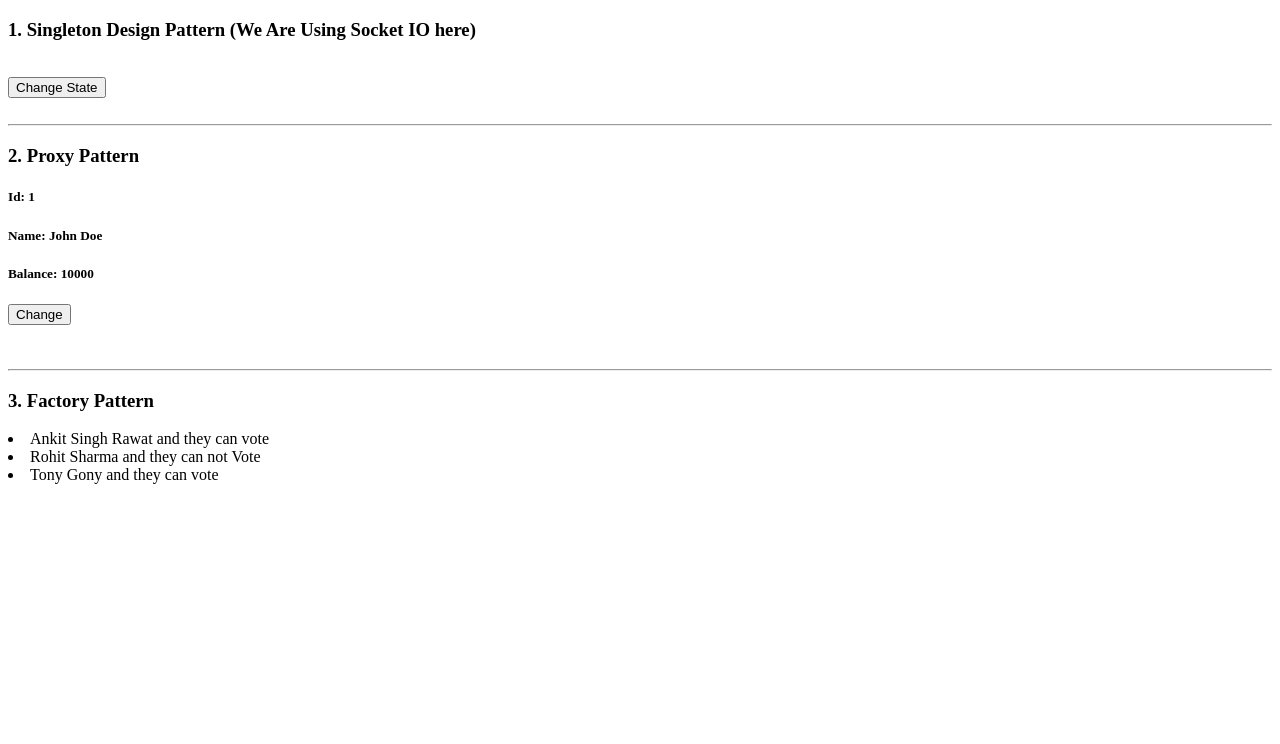
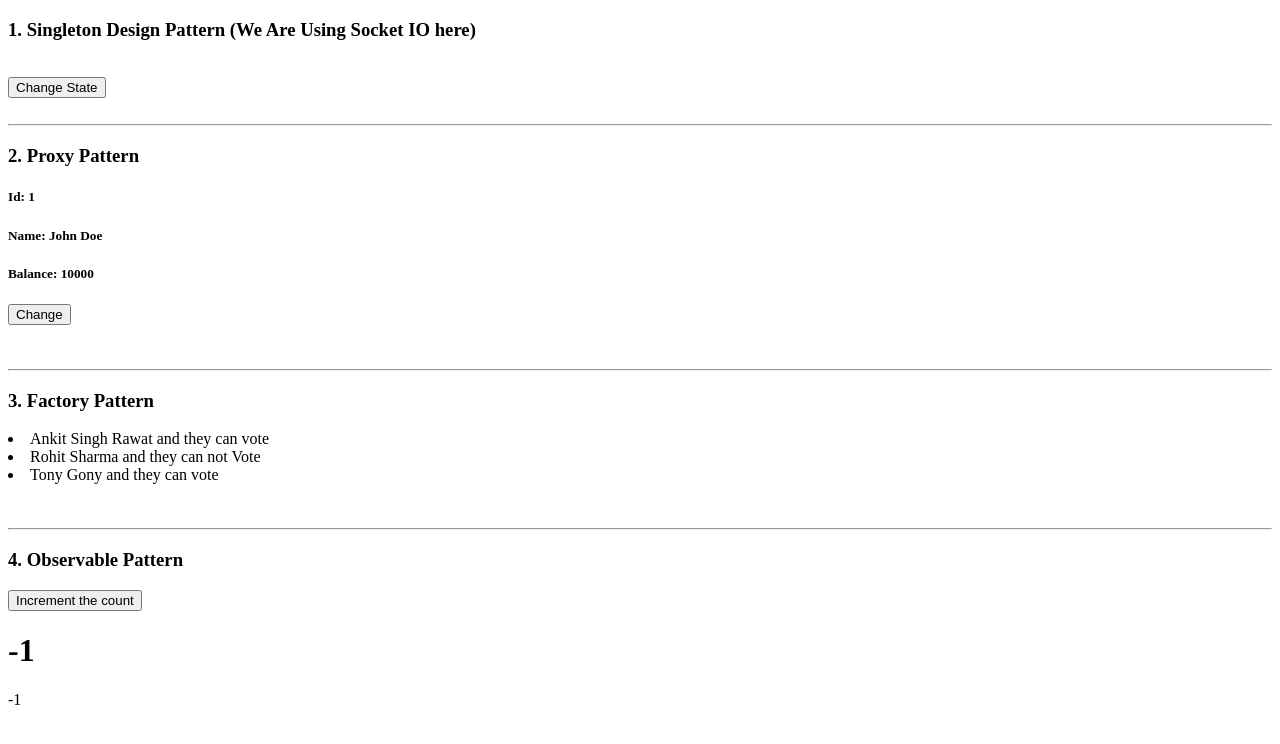
Before and after one commit to AnkitSinghRawat1/Design-Patterns, a React (Vite) app: page / in a window 1280 px wide. Shown: the top 744 px of the page. Built offline with nearby package versions, Linux system fonts and the light colour scheme.

Commit message:
'Observable Pattern'

```diff
--- a/src/App.js
+++ b/src/App.js
@@ -2,6 +2,7 @@ import { useState } from "react";
 import SocketService from "./SingletonDP";
 import ProxyPattern from "./ProxyPattern";
 import FactoryPattern from "./FactoryPattern";
+import ObserverPattern from "./ObserverPattern";
 
 export function App() {
 
@@ -31,6 +32,11 @@ export function App() {
             <br></br>
             <hr></hr>
             <FactoryPattern />
+
+            <br></br>
+            <br></br>
+            <hr></hr>
+            <ObserverPattern />
         </div>
     );
   }
--- /dev/null
+++ b/src/ObserverPattern.js
@@ -0,0 +1,30 @@
+import React from "react";
+import { useStore } from "./useStore";
+import { store } from "./Store";
+
+const Text = () => {
+  const count = useStore(-1);
+  console.log("a", count);
+  return <h1>{count}</h1>;
+};
+
+const Text2 = () => {
+  const count = useStore(-1);
+  console.log("ab", count);
+
+  return <p>{count}</p>;
+};
+
+function ObserverPattern() {
+  return (
+    <div>
+      <h3>4. Observable Pattern</h3>
+
+      <button onClick={(e) => store.increment()}>Increment the count</button>
+      <Text />
+      <Text2 />
+    </div>
+  );
+}
+
+export default ObserverPattern;
--- /dev/null
+++ b/src/Store.js
@@ -0,0 +1,19 @@
+class Store {
+    count = 1
+    subscribers = []
+
+    changeCount(newValue){
+        this.count = newValue
+        this.subscribers.forEach(e => e(newValue))
+    }
+
+    increment(){
+        this.changeCount(this.count + 1)
+    }
+
+    subscribe(callbackFunc){
+        this.subscribers.push(callbackFunc)
+    }
+}
+
+export const store = new Store()
--- /dev/null
+++ b/src/useStore.jsx
@@ -0,0 +1,14 @@
+
+import React, {useState, useEffect} from 'react'
+import { store } from './Store'
+
+
+export const useStore = (v) => {
+    const [value, setValue] = useState(v)
+
+    useEffect(() => {
+        store.subscribe(setValue)
+    }, [])
+
+    return value
+}
```
